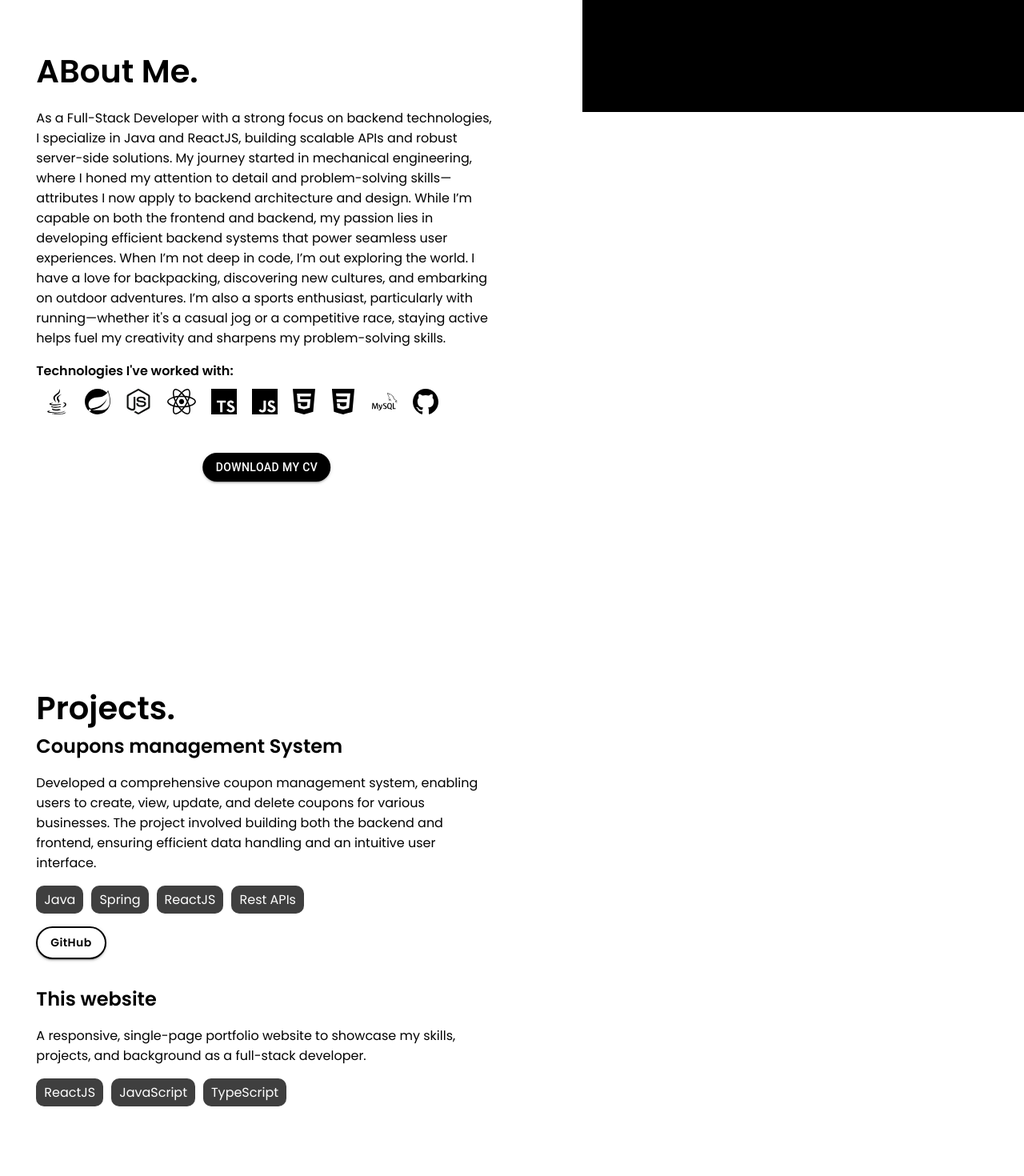
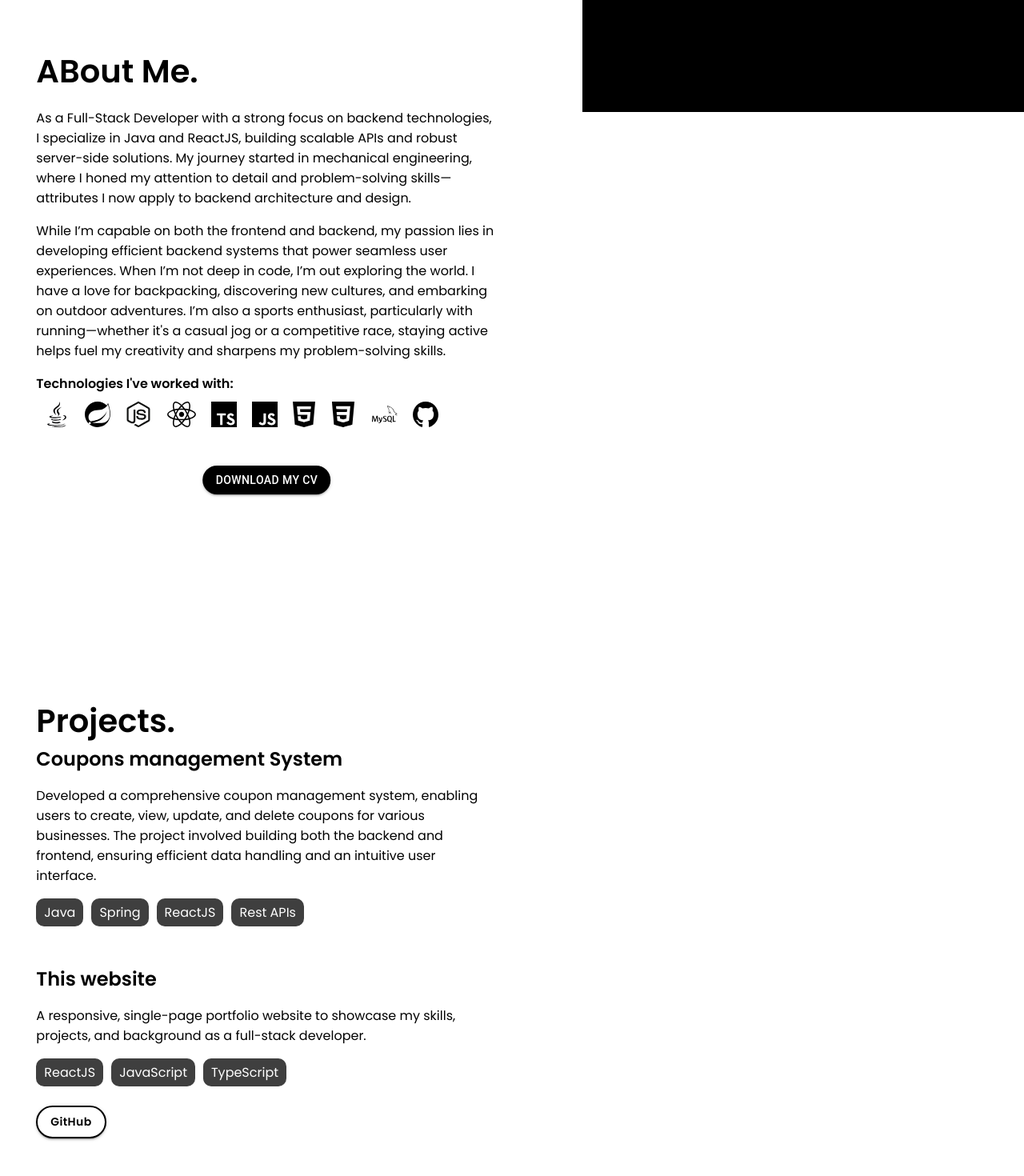
Before and after one commit to DesTede/personal_site, a React (Create React App) app: page / in a window 1280 px wide. Shown: the part 700-2170 px from the top of the page at 80% size. Built offline with nearby package versions, Linux system fonts and the light colour scheme.

Commit message:
website updated including transition effect

```diff
--- a/package.json
+++ b/package.json
@@ -17,6 +17,7 @@
     "react": "^18.3.1",
     "react-dom": "^18.3.1",
     "react-hook-form": "^7.53.0",
+    "react-intersection-observer": "^9.13.1",
     "react-router-dom": "^6.26.2",
     "react-scripts": "5.0.1",
     "typescript": "^4.9.5",
--- a/src/Components/Footer/Footer.css
+++ b/src/Components/Footer/Footer.css
@@ -27,10 +27,12 @@
 .footer-profile{
     width:50%;
     height:auto;
+    /*width: 8vw; !* Make sure width and height are the same *!*/
+    /*height: 8vw;*/
     margin-right:10%;
     margin-left:8vw;
     border-radius: 50%;
-    object-fit: cover;
+    /*object-fit: cover;*/
 }
 
 .footer-links a {
--- /dev/null
+++ b/src/Hooks/ScrollReveal.css
@@ -0,0 +1,10 @@
+.reveal {
+    opacity: 0;
+    transform: translateY(20px); /* Move down slightly */
+    transition: opacity 0.7s ease, transform 0.7s ease;
+}
+
+.reveal.visible {
+    opacity: 1;
+    transform: translateY(0); /* Reset position */
+}
--- /dev/null
+++ b/src/Hooks/ScrollReveal.tsx
@@ -0,0 +1,20 @@
+import React from 'react';
+import { useInView } from 'react-intersection-observer';
+import { Box } from '@mui/material';
+import './ScrollReveal.css'; // Create a separate CSS file for styles
+
+const ScrollReveal: React.FC<{ children: React.ReactNode }> = ({ children }) => {
+    const { ref, inView } = useInView({
+        threshold: 0.5,
+        triggerOnce: true,
+
+    });
+
+    return (
+        <Box ref={ref} className={`reveal ${inView ? 'visible' : ''}`}>
+            {children}
+        </Box>
+    );
+};
+
+export default ScrollReveal;
--- a/src/Sections/About/About.tsx
+++ b/src/Sections/About/About.tsx
@@ -1,5 +1,7 @@
 import {Button, styled, Tooltip, tooltipClasses, TooltipProps} from "@mui/material";
 import './About.css';
+import React from "react";
+import ScrollReveal from "../../Hooks/ScrollReveal";
 
 
 const CustomTooltip = styled(({ className, ...props }: TooltipProps) => (
@@ -30,13 +32,21 @@ function About(): JSX.Element {
     return (
         <div className={"AboutMe"}>
 
+            <ScrollReveal>
                 <div className={"home-header"}>ABout Me.</div>
+            </ScrollReveal>
+
+            <ScrollReveal>
                 <p>
                 As a Full-Stack Developer with a strong focus on backend technologies,
                 I specialize in Java and ReactJS, building scalable APIs and robust server-side solutions.
                 My journey started in mechanical engineering,
                 where I honed my attention to detail and problem-solving skills—attributes I now apply to backend
                 architecture and design.
+                    </p>
+            </ScrollReveal>
+            <ScrollReveal>
+            <p>
                 While I’m capable on both the frontend and backend, my passion lies in developing efficient backend
                 systems that power seamless user experiences.
                 When I’m not deep in code, I’m out exploring the world. I have a love for backpacking, discovering
@@ -46,26 +56,14 @@ function About(): JSX.Element {
                 race,
                 staying active helps fuel my creativity and sharpens my problem-solving skills.
                 </p>
+            </ScrollReveal>
 
+            <ScrollReveal>
+            <div className={"tech-header"}>Technologies I've worked with:</div>
+            </ScrollReveal>
 
-            <div className={"tech-header"}>Technologies I've worked with:</div>
+            <ScrollReveal>
             <div className={"skills"}>
-                {/*<CustomTooltip  title={"Java"} arrow placement={"bottom"} >*/}
-                {/*    <img className="tech-logo" src={"/images/java-4-logo.svg"}  alt={"Java"}/>*/}
-                {/*</CustomTooltip>*/}
-
-                {/*/!*<img className="tech-logo" src={"/images/Python_icon_(black_and_white).svg"} title={"Python"} alt={"Python"}/>*!/*/}
-                {/*<img className="tech-logo" src={"/images/spring_logo.svg"} title={"Spring"} alt={"Spring"}/>*/}
-                {/*<img className={"tech-logo"} src={"/images/nodejs-icon-logo.svg"} title={"NodeJS"} alt={"NodeJS"}/>*/}
-                {/*/!*<img className="tech-logo" src={"/images/mongodb.svg"} title={"MongoDB"} alt={"MongoDB"}/>*!/*/}
-                {/*<img className="tech-logo" src={"/images/mysql-.svg"} title={"MySQL"} alt={"MySQL"}/>*/}
-                {/*<img className="tech-logo" src={"/images/react.svg"} title={"ReactJS"} alt={"ReactJS"}/>*/}
-                {/*<img className="tech-logo" src={"/images/typescript.svg"} title={"TypeScript"} alt={"TypeScript"}/>*/}
-                {/*<img className="tech-logo" src={"/images/javascript-.svg"} title={"JavaScript"} alt={"JavaScript"}/>*/}
-                {/*<img className="tech-logo" src={"/images/html5-balck-icon.svg"} title={"HTML"} alt={"HTML"}/>*/}
-                {/*<img className="tech-logo" src={"/images/css-4.svg"} title={"CSS"}  alt={"CSS"}/>*/}
-                {/*<img className={"tech-logo-link"} src={"/images/github_black_logo_icon_147128.svg"} title={"GitHub"} alt={"GitHub link"}/>*/}
-
                 <CustomTooltip title={"Java"} arrow placement={"bottom"}>
                     <img className="tech-logo" src={"/images/java-4-logo.svg"} alt={"Java"} />
                 </CustomTooltip>
@@ -114,10 +112,10 @@ function About(): JSX.Element {
                 <CustomTooltip title={"GitHub"} arrow placement={"top"}>
                     <img className="tech-logo-link" src={"/images/github_black_logo_icon_147128.svg"} alt={"GitHub link"} />
                 </CustomTooltip>
+            </div>
+            </ScrollReveal>
 
-
-            </div>
-
+            <ScrollReveal>
             <Button className={"cv-button"}  variant={"contained"} sx={{
                 backgroundColor: 'black',
                 color: 'white',
@@ -128,7 +126,7 @@ function About(): JSX.Element {
                     download href={"https://drive.google.com/file/d/11se1_3aQWGyJFTSrGnvsKTNePdDsPyId/view?usp=sharing"} target={"_blank"}>
                 Download my CV
             </Button>
-
+            </ScrollReveal>
         </div>
     );
 }
--- a/src/Sections/Contact/Contact.tsx
+++ b/src/Sections/Contact/Contact.tsx
@@ -3,6 +3,7 @@ import emailjs from "emailjs-com"
 import {Button, FormControl, TextField} from "@mui/material";
 import {useForm} from "react-hook-form";
 import "./Contact.css";
+import ScrollReveal from "../../Hooks/ScrollReveal";
 
 type FormData = {
     name: string;
@@ -46,9 +47,14 @@ const Contact = ()=> {
     return (
         <div className="Contact" >
             <form onSubmit={handleSubmit(onSubmit)}>
+
                 <FormControl  >
+                    <ScrollReveal>
                     <div className={"contact-main-header"} >Reach out.</div>
+                    </ScrollReveal>
+                    <ScrollReveal>
                     <div className={"contact-sub-header"}>If you have any questions or just want to say hi (or even share your best dad joke), feel free to reach out—I'm all ears! </div>
+                    </ScrollReveal>
 
                     <TextField
                         className={"TextField"}
--- a/src/Sections/Projects/Projects.css
+++ b/src/Sections/Projects/Projects.css
@@ -22,10 +22,14 @@
     /*margin-top: 1.5rem;*/
 }
 
+.project-one-box {
+    margin-bottom: 3rem;
+}
+
 
 .linkLogo {
-    margin-top: 1rem;
-    margin-bottom: 2rem;
+    margin-top: 1.5rem;
+    /*margin-bottom: 2rem;*/
 }
 
 
--- a/src/Sections/Projects/Projects.tsx
+++ b/src/Sections/Projects/Projects.tsx
@@ -1,21 +1,31 @@
 import {Box, Button} from "@mui/material";
 import "./Projects.css"
+import ScrollReveal from "../../Hooks/ScrollReveal";
 
 
 function Projects(): JSX.Element {
     return (
         <div className={"Project"}>
                 <div>
+                    <ScrollReveal>
                     <div className={"project-header-main"}>Projects.</div>
+                    </ScrollReveal>
 
+                    <ScrollReveal>
                     <div className={"project-header-sub"}>Coupons management System</div>
+                    </ScrollReveal>
+
+                    <ScrollReveal>
                     <p>
                     Developed a comprehensive coupon management system, enabling users to create, view, update, and delete
                     coupons for various businesses.
                     The project involved building both the backend and frontend, ensuring efficient data handling and an
                     intuitive user interface.
                     </p>
-                    <div>
+                    </ScrollReveal>
+
+                    <ScrollReveal>
+                    <div className={"project-one-box"}>
                     <Box
                         sx={{
                             backgroundColor: '#3f3f3f',
@@ -63,35 +73,24 @@ function Projects(): JSX.Element {
                         className={"App-logo"}>Rest APIs
                     </Box>
                     </div>
+                    </ScrollReveal>
 
-                    <div className={ "linkLogo"}>
-                            <Button className={"link-logo"}  variant={"contained"} sx={{
-                                    textTransform: 'none',
-                                    backgroundColor: 'transparent',
-                                    fontFamily: 'poppins, sans-serif',
-                                    fontWeight:'bolder',
-                                    color: 'black',
-                                    border: '2px solid black',
-                                    '&:hover': {
-                                            transition: 'transform 0.3s',
-                                            border: '2px solid black',
-                                            backgroundColor: 'rgba(0, 0, 0, 0.1)',
-                                    }, borderRadius: '40px',
-                            }}
-                                    href={"https://github.com/DesTede?tab=repositories"} target={"_blank"}>
-                                    GitHub
-                            </Button>
-                    </div>
                 </div>
 
+
                 <div className={"project-section"}>
+                    <ScrollReveal>
                     <div className={"project-header-sub"}>This website</div>
+                    </ScrollReveal>
+                    <ScrollReveal>
                         <p>
                         A responsive, single-page portfolio website to showcase my skills, projects, and background as a full-stack
                         developer.
                         </p>
+                    </ScrollReveal>
+
                     <div>
-
+                        <ScrollReveal>
                             <Box sx={{
                                 backgroundColor: '#3f3f3f',
                                 color: 'white',
@@ -124,7 +123,32 @@ function Projects(): JSX.Element {
                             }}
                                 className={"App-logo"}>TypeScript
                             </Box>
+                        </ScrollReveal>
                     </div>
+
+                    <div>
+                        <ScrollReveal>
+                            <div className={ "linkLogo"}>
+                                <Button className={"link-logo"}  variant={"contained"} sx={{
+                                    textTransform: 'none',
+                                    backgroundColor: 'transparent',
+                                    fontFamily: 'poppins, sans-serif',
+                                    fontWeight:'bolder',
+                                    color: 'black',
+                                    border: '2px solid black',
+                                    '&:hover': {
+                                        transition: 'transform 0.3s',
+                                        border: '2px solid black',
+                                        backgroundColor: 'rgba(0, 0, 0, 0.1)',
+                                    }, borderRadius: '40px',
+                                }}
+                                        href={"https://github.com/DesTede/personal_site"} target={"_blank"}>
+                                    GitHub
+                                </Button>
+                            </div>
+                        </ScrollReveal>
+                    </div>
+
                 </div>
 
         </div>
```
Also changed, not shown: 1 other file (tests, documents, lock files or other folders). Lines whose indentation alone changed are shown as unchanged.
